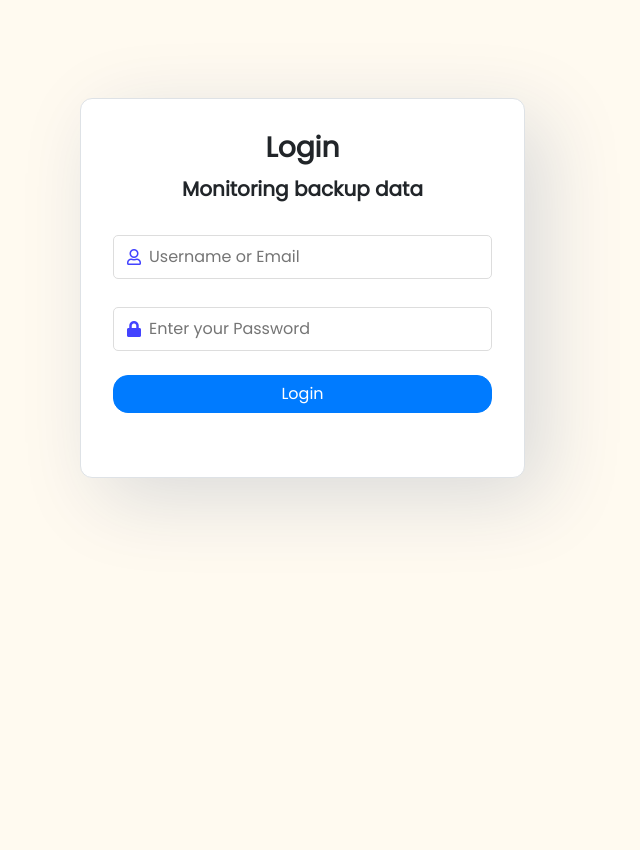
After one commit to faizh/lora, a CodeIgniter app: the page made by application/views/auth/v_login.php in a window 1280 px wide. The commit adds this page. Shown: the whole page, without its empty margins (385-1025 px from the left). Run offline with CodeIgniter, Linux system fonts and the light colour scheme; some libraries are stand-ins or nearby versions.

Commit message:
add code from client

```diff
--- a/application/controllers/Backup.php
+++ b/application/controllers/Backup.php
@@ -96,4 +96,5 @@ class Backup extends CI_Controller {
 
         redirect('/backup');
     }
+
 }
--- /dev/null
+++ b/application/views/auth/v_login.php
@@ -0,0 +1,41 @@
+<!DOCTYPE html>
+<html lang="en">
+<head>
+    <meta charset="UTF-8">
+    <meta http-equiv="X-UA-Compatible" content="IE=edge">
+    <meta name="viewport" content="width=device-width, initial-scale=1.0">
+    <title>LORA - Monitoring backup data</title>
+    <link rel="stylesheet" href="https://use.fontawesome.com/releases/v5.7.2/css/all.css">
+    <link rel="stylesheet" href="https://maxcdn.bootstrapcdn.com/bootstrap/4.4.1/css/bootstrap.min.css">
+    <link rel="stylesheet" href="<?= base_url()?>assets/css/login.css">
+</head>
+<body>
+<div class="container">
+    <div class="row">
+        <div class="offset-md-2 col-lg-5 col-md-7 offset-lg-4 offset-md-3 mt-5">
+            <div class="panel border bg-white p-3">
+                <div class="panel-heading">
+                    <h3 class="pt-3 font-weight-bold">Login</h3>
+                    <h5 class="pt-1 font-weight-bold">Monitoring backup data</h5>
+                </div>
+                <div class="panel-body p-3">
+                    <form action="<?= base_url() ?>index.php/auth/act_login" method="POST">
+                        <div class="form-group py-2">
+                            <div class="input-field"> <span class="far fa-user p-2"></span> <input type="text" name="username" placeholder="Username or Email" required> </div>
+                        </div>
+                        <div class="form-group py-1 pb-2">
+                            <div class="input-field"> <span class="fas fa-lock p-2"></span> <input type="password" name="password" placeholder="Enter your Password" required> </div>
+                        </div>
+                        <button class="btn btn-primary btn-block mt-3" type="submit" value="Login">Login</button>
+                        <!-- <div class="text-center pt-4 text-muted">Don't have an account? <a href="#">Sign up</a> </div> -->
+                    </form>
+                </div>
+            </div>
+        </div>
+    </div>
+</div>
+
+<script src="https://cdnjs.cloudflare.com/ajax/libs/jquery/3.2.1/jquery.min.js"></script>
+<script src="https://maxcdn.bootstrapcdn.com/bootstrap/4.4.1/js/bootstrap.min.js"></script>
+</body>
+</html>
--- a/application/views/v_home.php
+++ b/application/views/v_home.php
@@ -10,7 +10,7 @@
                     Penanganan Komunikasi Bencana</h2>
                 <div data-aos="fade-up">
                     <div class="text-center text-lg-start">
-                        <a href="<?= base_url() ?>index.php/backup"
+                        <a href="<?= base_url() ?>index.php/auth/login"
                             class="btn-get-started scrollto d-inline-flex align-items-center justify-content-center align-self-center">
                             <span>Get Started</span>
                             <i class="bi bi-arrow-right"></i>
--- /dev/null
+++ b/assets/css/login.css
@@ -0,0 +1,119 @@
+@import url('https://fonts.googleapis.com/css2?family=Poppins&display=swap');
+
+* {
+    padding: 0;
+    margin: 0;
+    box-sizing: border-box;
+    font-family: 'Poppins', sans-serif
+}
+
+body {
+    height: 100vh;
+    background: linear-gradient(to top, #FFFAF0 50%, #FFFAF0 90%) no-repeat
+}
+
+.container {
+    margin: 50px auto
+}
+
+.panel-heading {
+    text-align: center;
+    margin-bottom: 10px
+}
+
+#forgot {
+    min-width: 100px;
+    margin-left: auto;
+    text-decoration: none
+}
+
+a:hover {
+    text-decoration: none
+}
+
+.form-inline label {
+    padding-left: 10px;
+    margin: 0;
+    cursor: pointer
+}
+
+.btn.btn-primary {
+    margin-top: 20px;
+    border-radius: 15px
+}
+
+.panel {
+    min-height: 380px;
+    box-shadow: 20px 20px 80px rgb(218, 218, 218);
+    border-radius: 12px
+}
+
+.input-field {
+    border-radius: 5px;
+    padding: 5px;
+    display: flex;
+    align-items: center;
+    cursor: pointer;
+    border: 1px solid #ddd;
+    color: #4343ff
+}
+
+input[type='text'],
+input[type='password'] {
+    border: none;
+    outline: none;
+    box-shadow: none;
+    width: 100%
+}
+
+.fa-eye-slash.btn {
+    border: none;
+    outline: none;
+    box-shadow: none
+}
+
+img {
+    width: 40px;
+    height: 40px;
+    object-fit: cover;
+    border-radius: 50%;
+    position: relative
+}
+
+a[target='_blank'] {
+    position: relative;
+    transition: all 0.1s ease-in-out
+}
+
+.bordert {
+    border-top: 1px solid #aaa;
+    position: relative
+}
+
+.bordert:after {
+    content: "or connect with";
+    position: absolute;
+    top: -13px;
+    left: 33%;
+    background-color: #fff;
+    padding: 0px 8px
+}
+
+@media(max-width: 360px) {
+    #forgot {
+        margin-left: 0;
+        padding-top: 10px
+    }
+
+    body {
+        height: 100%
+    }
+
+    .container {
+        margin: 30px 0
+    }
+
+    .bordert:after {
+        left: 25%
+    }
+}
--- a/backup/backup_1689525715.txt
+++ b/backup/backup_1689525715.txt
@@ -1 +1 @@
-tes testestset
+tes testestsetxff
--- a/backup/backup_1689525812.txt
+++ b/backup/backup_1689525812.txt
@@ -1 +1 @@
-tes testestset
+tes testestsetad
--- /dev/null
+++ b/backup/backup_1690048447.txt
@@ -0,0 +1 @@
+23/07/2023 00:45d
--- /dev/null
+++ b/backup/backup_1690048448.txt
@@ -0,0 +1 @@
+23/07/2023 00:45d
--- /dev/null
+++ b/backup/backup_1690048449.txt
@@ -0,0 +1 @@
+23/07/2023 00:45d
```
Also changed, not shown: application/controllers/Auth.php (added, +57 -0 lines), application/models/M_users.php (added, +19 -0 lines), application/views/v_backup.php (+8 -1 lines), assets/css/style.css (+24 -0 lines), 2 other files.
